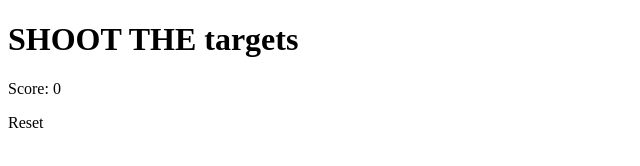
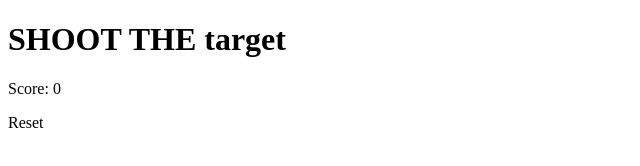
Before and after one commit to rqphy/Motherssoccer, a plain HTML site: page src/index.html in a window 1280 px wide. Shown: the full height of the page, 0-640 px from the left. Drawn offline with Linux system fonts and the light colour scheme.

Commit message:
change title

```diff
--- a/src/index.html
+++ b/src/index.html
@@ -3,14 +3,14 @@
 <head>
     <meta charset="UTF-8">
     <meta name="viewport" content="width=device-width, initial-scale=1.0">
-    <title>SHOOT THE targets</title>
+    <title>SHOOT THE target</title>
     <link rel="shortcut icon" href="favicon.ico" type="image/x-icon">
     <link rel="icon" href="favicon.ico" type="image/x-icon">
     <link rel="apple-touch-icon" href="icon.jpeg">
 </head>
 <body>
     <div class="ctn">
-        <h1>SHOOT THE targets</h1>
+        <h1>SHOOT THE target</h1>
         <p>Score: <span id="score">0</span></p>
         <div class="resetBall">Reset</div>
     </div>
```
